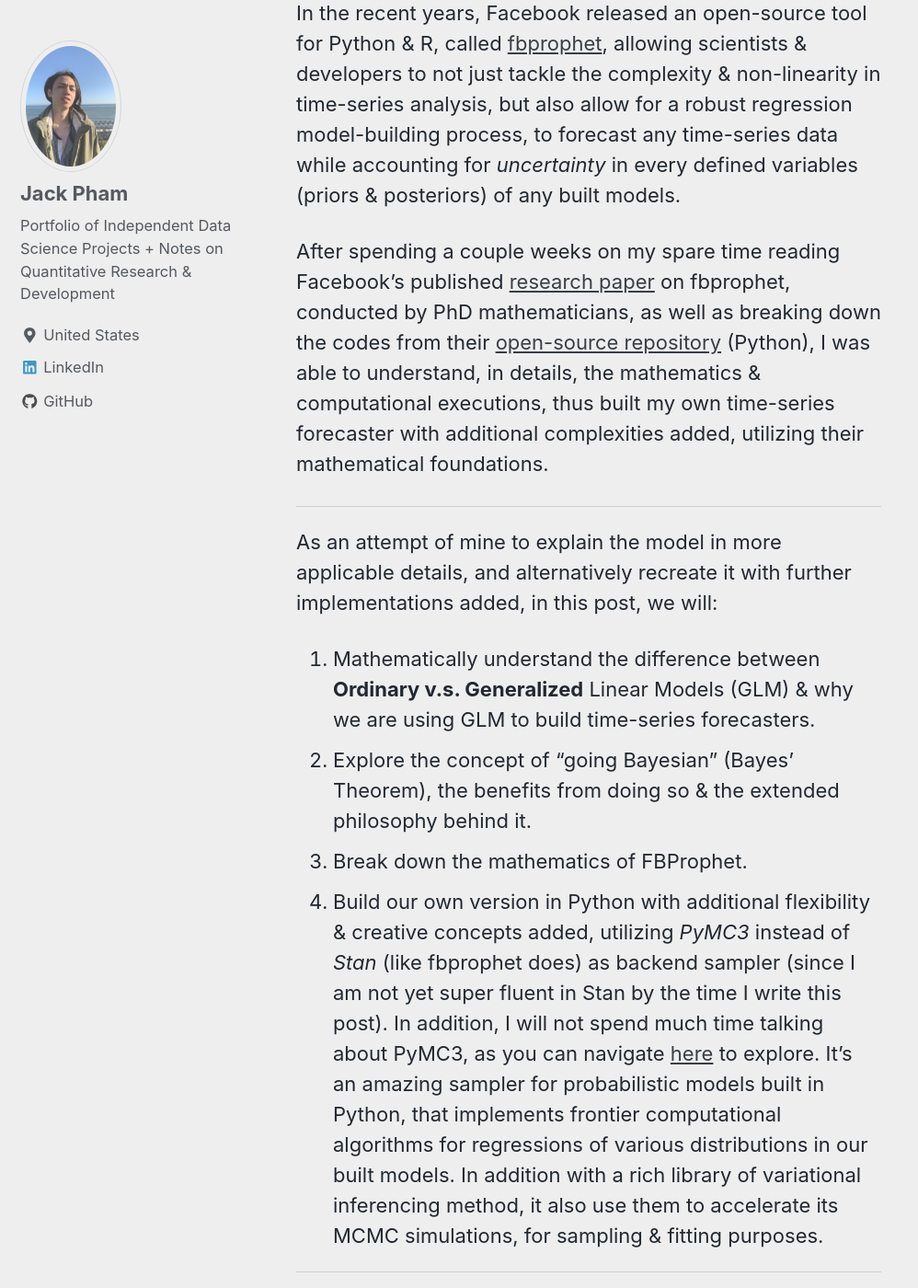
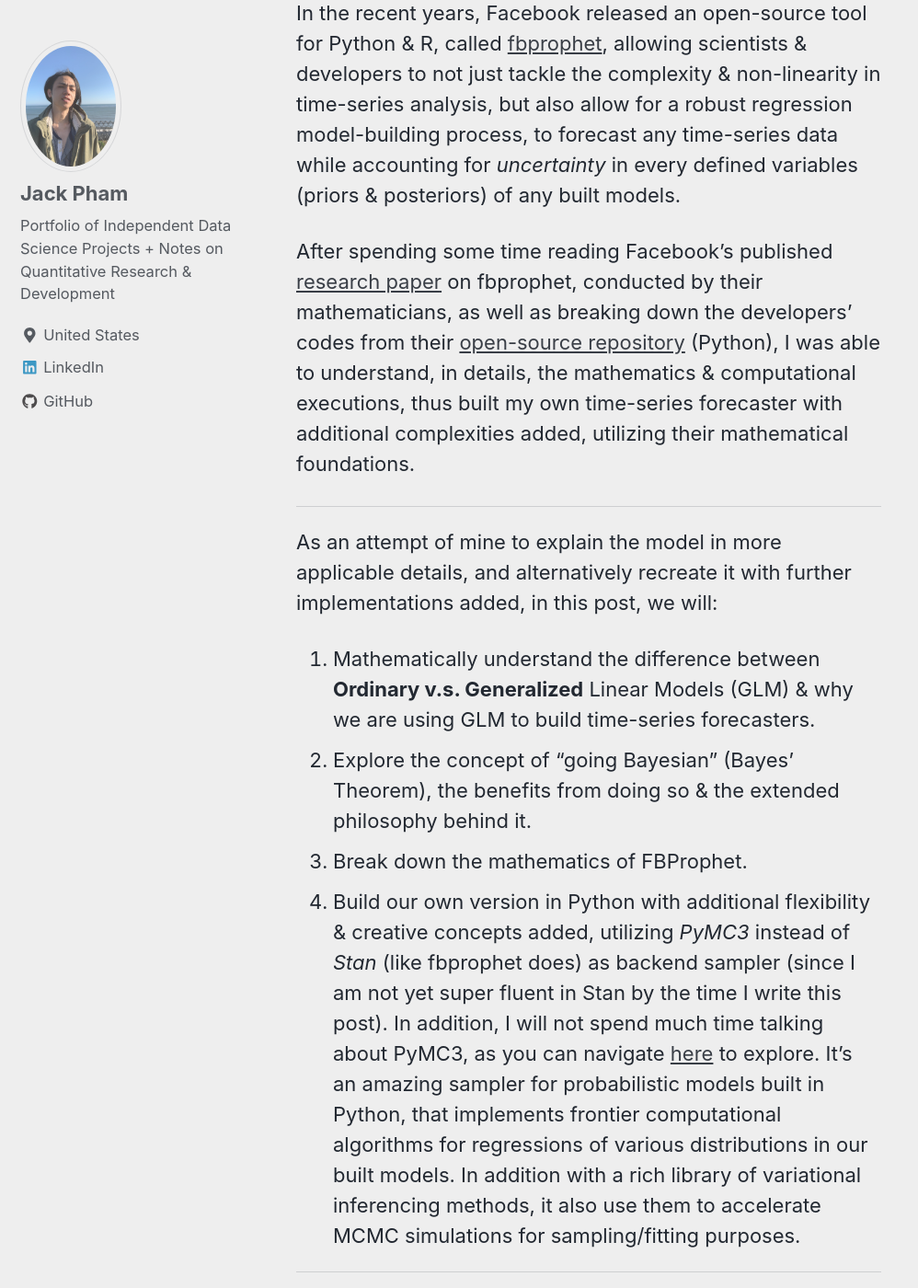
Before and after one commit to jp-quant/jp-quant.github.io, a Jekyll site: the page built from _posts/2020-09-18-fbprophet_bayesian_glm.md, in a window 1280 px wide and 1400 px high, scrolled down 774 px. Shown: the whole window at 92% size, without its empty margins (0-998 px from the left). Built offline with Jekyll 4.4.1, drawn with Linux system fonts in a browser that asks for light colours; nearby versions of some CDN libraries; formulas are drawn with MathJax 3.

Commit message:
glm updates

```diff
--- a/_posts/2020-09-18-fbprophet_bayesian_glm.md
+++ b/_posts/2020-09-18-fbprophet_bayesian_glm.md
@@ -13,8 +13,7 @@ classes: wide
 
 In the recent years, Facebook released an open-source tool for Python & R, called [fbprophet](https://facebook.github.io/prophet/), allowing scientists & developers to not just tackle the complexity & non-linearity in time-series analysis, but also allow for a robust regression model-building process, to forecast any time-series data while accounting for *uncertainty* in every defined variables (priors & posteriors) of any built models.
 
-
-After spending a couple weeks on my spare time reading Facebook's published [research paper](https://peerj.com/preprints/3190/) on fbprophet, conducted by PhD mathematicians, as well as breaking down the codes from their [open-source repository](https://github.com/facebook/prophet/tree/master/python) (Python), I was able to understand, in details, the mathematics & computational executions, thus built my own time-series forecaster with additional complexities added, utilizing their mathematical foundations.
+After spending some time reading Facebook's published [research paper](https://peerj.com/preprints/3190/) on fbprophet, conducted by their mathematicians, as well as breaking down the developers' codes from their [open-source repository](https://github.com/facebook/prophet/tree/master/python) (Python), I was able to understand, in details, the mathematics & computational executions, thus built my own time-series forecaster with additional complexities added, utilizing their mathematical foundations.
 
 ---
 As an attempt of mine to explain the model in more applicable details, and alternatively recreate it with further implementations added, in this post, we will:
@@ -22,58 +21,41 @@ As an attempt of mine to explain the model in more applicable details, and alter
 1. Mathematically understand the difference between **Ordinary v.s. Generalized** Linear Models (GLM) & why we are using GLM to build time-series forecasters.
 2. Explore the concept of "going Bayesian" (Bayes' Theorem), the benefits from doing so & the extended philosophy behind it.
 3. Break down the mathematics of FBProphet.
-4. Build our own version in Python with additional flexibility & creative concepts added, utilizing *PyMC3* instead of *Stan* (like fbprophet does) as backend sampler (since I am not yet super fluent in Stan by the time I write this post). In addition, I will not spend much time talking about PyMC3, as you can navigate [here](https://docs.pymc.io/) to explore. It's an amazing sampler for probabilistic models built in Python, that implements frontier computational algorithms for regressions of various distributions in our built models. In addition with a rich library of variational inferencing method, it also use them to accelerate its MCMC simulations, for sampling & fitting purposes.
+4. Build our own version in Python with additional flexibility & creative concepts added, utilizing *PyMC3* instead of *Stan* (like fbprophet does) as backend sampler (since I am not yet super fluent in Stan by the time I write this post). In addition, I will not spend much time talking about PyMC3, as you can navigate [here](https://docs.pymc.io/) to explore. It's an amazing sampler for probabilistic models built in Python, that implements frontier computational algorithms for regressions of various distributions in our built models. In addition with a rich library of variational inferencing methods, it also use them to accelerate MCMC simulations for sampling/fitting purposes.
 
 ---
 
 # 1. The Superiority of Generalized Linear Models
+
 Linearity is the foundational language that explains the totality of composition for any reality we are trying to model, as regression becomes the basis for the overarching factor-modeling technique in the modern data-driven world, especially neural network models in Machine Learning.
-
-
 
 However, the main difference between a regular ordinary linear regression model and a generalized one falls under the concept of **symmetry & normality**, a *theoretical* zero-sum framework towards reality as a whole (not as what we observed incrementally through time).
 
-
-
 The intuition, as I summarize below, is best explained by this [Wikipedia page](https://en.wikipedia.org/wiki/Generalized_linear_model#Maximum_likelihood  "Wikipedia page"):
-
-
 
 ---
 
 **Ordinary linear** regression predicts Y, the expected value of a given unknown quantity (the response variable, a random variable), as a linear combination of a set of observed values X's (predictors):
 
-
-
 $$Y = \sum \alpha_{i} X_{i}$$
-
-
 
 - This is **appropriate when the response variable can vary indefinitely in either direction**.
 - When asked about the distribution of such predicted values, we only need $$\mu$$ and $$\sigma$$ to describe the symmetric property of its deviation.
 
-
-
 However this is **not generally true when tackling problems from real-world data**, as such data typically are *not* normally distributed, as many exhibit certain properties aside from just skewness & kurtosis, but rather fatter tails or positively bounded, etc. For example (by Wiki):
 
-
-
->  -  *Suppose a linear prediction model learns from some data (perhaps primarily drawn from large beaches) that a 10 degree temperature decrease would lead to 1,000 fewer people visiting the beach. This model is unlikely to generalize well over different sized beaches.*
-
-
+> *Suppose a linear prediction model learns from some data (perhaps primarily drawn from large beaches) that a 10 degree temperature decrease would lead to 1,000 fewer people visiting the beach. This model is unlikely to generalize well over different sized beaches.*
 
 **Generalized linear** models cover all these situations by allowing for response variables that have arbitrary distributions (rather than simply normal distributions), and for an arbitrary function of the response variable (the link function) to vary linearly with the predicted values (rather than assuming that the response itself must vary linearly). For example (by Wiki):
 
-> The case above of predicted number of beach attendees would typically be modeled with a Poisson distribution and a log link, while the case of predicted probability of beach attendance would typically be modeled with a Bernoulli distribution (or binomial distribution, depending on exactly how the problem is phrased) and a log-odds (or logit) link function.
-
-
+> *The case above of predicted number of beach attendees would typically be modeled with a Poisson distribution and a log link, while the case of predicted probability of beach attendance would typically be modeled with a Bernoulli distribution (or binomial distribution, depending on exactly how the problem is phrased) and a log-odds (or logit) link function.*
 
 ---
 
 In short, a generalized linear model covers all possible ways of how different distributions of difference factors, abstract or real, can "hierarchically" impact the defined distribution of the observed. This allows us to tackle complex time-series problems, especially ones that exhibit non-linearity, while retain uncertainty in our models, as well as  not having to worry about data stationarity that classical time-series models, such as ARIMA, heavily rely on
 
+---
 
----
 # 2. Going Bayesian
 
 All Bayesian techniques & implementations in modern days, even in machine learning neural networks, are built from the beautiful statistical foundation pioneered by Thomas Bayes himself, back in the late 1700s, called **Bayes Theorem**:
@@ -81,7 +63,6 @@ All Bayesian techniques & implementations in modern days, even in machine learni
 $$ P(A \mid B) = \frac{P(A) P(B \mid A)}{P(B)}$$
 
 > **Interesting Fact**: Bayes never officially published such theorem but rather assumed it was intuitive. It was Laplace who later on wrote about it when, after stumbling on Bayes' publication, utilizing the theorem in his own mathematical work
-
 
 This approach of **modeling variables**, both the priors & posteriors, **as distributions** has not been heavily explored & implemented back then due to high computational demands. However, our accelerating technological advancement has allowed Bayesians to find themselves a vital role for data modelling approaches in modern days, especially in building neural network models.
 
@@ -105,12 +86,12 @@ Shortly put in details, implementation of Bayesian Statistics on time-series GLM
 
 We will demonstrate these implementations in this post.
 To summarize:
+
 - The **observable is the unknown** posterior, to which **conditionally dependent on the defined priors** beliefs, to which such **priors are updated to "fit" the observable** when new observable data arrive throughout time (hence variable t).
 
 The main **philosophy** behind Bayesian Statistics is that:
 > Our understanding of the **reality** we are trying to model through time, to predict its future values, **is never static & objective, but rather dynamic & conditionally sensitive to initial condition** (related with *chaos theory*, which we will save this for another post). Going Bayesian means we are accepting that **we will never know the full picture of reality completely**, and that **we can only infer from the data we collected so far of such reality to forecast its future values/states under compounded uncertainties**, as per defining all parameters & functions of our entire model hierarchically as distributions. This is much more superior than point estimates in classical models, even in Deep Machine Learning models, as it reflects much more on our reality & the mathematical logic in the prediction process of its future.
 
----
 # 3. The Mathematics behind FBProphet
 
 > **Disclosure**: The content below is somewhat a detailed summary, or rather a concise alternative explanation based on my personal understanding of fbprophet's GLM. If you want to check out the original published paper, click [here](https://peerj.com/preprints/3190/).
@@ -118,7 +99,7 @@ The main **philosophy** behind Bayesian Statistics is that:
 ---
 Starting with the model's overarching formula:
 
-### $$\boldsymbol{Y}(t) \sim [\boldsymbol{G}(t) \cdot(1 + \boldsymbol{S}_{m}(t)) +  \boldsymbol{S}_{a}(t)] \pm \boldsymbol{\epsilon}_{t}$$
+$$\boldsymbol{Y}(t) \sim [\boldsymbol{G}(t) \cdot(1 + \boldsymbol{S}_{m}(t)) +  \boldsymbol{S}_{a}(t)] \pm \boldsymbol{\epsilon}_{t}$$
 
 where, as **tensors** (except $$\boldsymbol{\epsilon}$$):
 
@@ -132,10 +113,8 @@ where, as **tensors** (except $$\boldsymbol{\epsilon}$$):
 
 - $$\boldsymbol{\epsilon}$$ = Unknown Errors (set as $$\sigma$$ of the observed by fbprophet)
 
+## Scaling timestamps to $$\boldsymbol{t}$$ (for "time-series"?)
 
----
-## Scaling timestamps to $$\boldsymbol{t}$$ (for "time-series"?)
----
 As we are obviously trying to build a predictive model on time-series data, which under our assumptions moving forward, being all real numbers, or, simply put, such data are numeric data (integers & floats). As time is basically the essence of our model-building, before we touch base on any components of our model, **we need to define a numeric transformation on a given array of timestamp instances (they are not numbers), that, the aftermath result from such transformation, sortedly retains the periodicity & frequency of the original sorted array of timestamps given**.
 
 There are many ways of approaching this while avoiding look-ahead bias. Some can define it as the integers field. I personally opt for the same method fbprophet employs, scaling it directly through min-max standardization, into a "Gaussian-like" bound (as I like to call it):
@@ -145,10 +124,10 @@ Given such array $$D$$ containing $$N$$ amount of timestamp instances,
 $$D = \begin{bmatrix} d_1 & d_2  &\cdots  & d_n \end{bmatrix}$$
 
 Algorithmically speaking (summarized):
+
 - When fitting, we perform standardization on such array $$D$$, view as $$D_{fit}$$, to obtain $$\boldsymbol{t}$$ as a numeric array of values between (0,1), such that $$\boldsymbol{t} = \frac{D - min(D)}{max(D) - min(D)}$$. Notice how such transformation cancels out our units and left us with purely numeric values, while capturing information of the timeframe we are working with.
 - When predicting, we use the fitted $$min(D)$$ & $$max(D)$$ values, aka the $$min(D_{fit})$$ & $$max(D_{fit})$$ above, to perform the exact same scaling procedure on any given array $$D$$, to which in predictive context viewed as $$D_{pred}$$. The resulted $$\boldsymbol{t}$$ values that are out of bound (0,1) represents stamps before (<0) or after (>1) the timeframe of data we fitted (the priors of our model on).
 
----
 ## Modeling Trend [$$\boldsymbol{G}(t)$$]
 
 Without worrying about their meanings at the moment, we first define **3 essential priors** for our trend model:
@@ -176,6 +155,7 @@ We now explore their relative meanings & dimensions in our trend model:
 - $$\boldsymbol{\delta}$$ [*N-Dimensional*] = Growth Rate Changepoints Adjustments
 
 Notice how while $$k$$ and $$m$$ are 1 dimensional, or simply as constants, $$\delta$$ is an $$N$$ dimensional variable, where such *integer* value $$N$$ is also a hyper-parameter, though not as important as scales (as advised by Facebook), for tuning.
+
 > Our $$\delta$$ here is somewhat similar to the commonly known concept in mathematics called *Dirac Delta* in differential equation, used to tackle problems with piece-wise regressions & step-functions.
 
 Before finalizing our trend model, we also need to define a couple last components, although **these will NOT be as priors with distributions needed to be sampled for fit** but rather **most of which are transformed variables**, being **calculation results using the defined priors & hyper-parameters** above. These are:
@@ -183,23 +163,23 @@ Before finalizing our trend model, we also need to define a couple last componen
 $$\boldsymbol{s}, A,\gamma$$
 
 > For every given $$\boldsymbol{t}$$ as the **numeric timesteps** of $$K$$ dimensional length, meaning there being K amount of timestamps given to fit or predict,
-
+>
 > $$\boldsymbol{t} =\begin{bmatrix} t_1 & t_2  &\cdots  & t_k \end{bmatrix}$$
-
+>
 > and $$\delta$$ of $$N$$ dimensional length, representing $$N$$ amount of changepoints occurring at values in $$\boldsymbol{t}$$, we subsequently compute those N changepoint values from $$\boldsymbol{t}$$, defined as $$\boldsymbol{s}$$, being N-dimensional as well, such that:
-
+>
 > For $$i = 1,2,...N$$, where $$s_i \in \boldsymbol{t}$$ and $$N \leq K$$, we define
-
+>
 > $$\boldsymbol{s} =\begin{bmatrix} s_1 & s_2  &\cdots  & s_n \end{bmatrix}$$
-
+>
 > We then compute the $$K$$ x $$N$$ matrix $$A$$, called the **Determining Matrix**, with **boolean entries as binaries** (1 = True, 0 = False):
-
+>
 > $$A_t = \begin{bmatrix} t_{1} \geq s_1  & t_{1} \geq s_2  & \dots  & t_{1} \geq s_n \\ t_{2} \geq s_1  & t_{2} \geq s_2  & \dots  & t_{2} \geq s_n \\ \vdots & \vdots & \ddots & \vdots \\ t_{k} \geq s_1  & t_{k} \geq s_2 & \dots & t_{k} \geq s_n \end{bmatrix}$$
-
+>
 > Lastly, from $$\delta$$ being the **changepoints adjustment for the growth rate**, we define a transformed variable:
-
+>
 > $$\gamma = -\boldsymbol{s} \delta$$
-
+>
 > Where $$\gamma$$ being the **changepoints adjustment for the growth offset**.
 
 ---
@@ -210,12 +190,12 @@ Now, finally, with all the defined components to model our $$\boldsymbol{G}(t)$$
 
 **Logistic Trend** (Non-Linear & Saturating Growth Applications)
 > $$G(\boldsymbol{t}) = \frac{C(\boldsymbol{t})}{1 + exp[-(k + A_{\boldsymbol{t}} \delta)(\boldsymbol{t} - (m + A_{\boldsymbol{t}} \gamma))]}$$
-
+>
 > Where $$C =$$ cap/maximum for logistic convergences/saturating point(s), which can be given (fbprophet's) or include in our model as a prior to fit.
 
 **Flat Trend** (for simplicity)
 > $$G(\boldsymbol{t}) = m \boldsymbol{1}_{\boldsymbol{t}}$$
-
+>
 > No changepoints incorporated, defined purely with a constant linear trend value as prior $$m$$ (or $$k$$) following the distribution $$\mathcal{N}(0,\theta)$$, or $$\mathcal{N}(0,5)$$ by default.
 
 ---
@@ -274,7 +254,6 @@ for title, f in zip(['Trend (Growth Rate + Growth Offset)','Growth Rate', 'Growt
 
 <img src="https://jp-quant.github.io/images/glm_bayesian/demo_1.png" style="background-color: white;">
 
----
 ### **Analysis & Explanations**
 
 Notice that where the defined $$N$$ amount of changepoints (*n_changepoints*) resulted in the N-dimensional $$\delta$$ tensor, dictating the "magnitudes" of our two terms, Growth Rate & Offsets, at those $$N$$ specific changepoints in the numeric timesteps $$\boldsymbol{t}$$, or simply at $$\boldsymbol{s}$$. Together, they additively combined to produce the predicted "trend" of the observed.
```
Also changed, not shown: other parts of _posts/2020-09-18-fbprophet_bayesian_glm.md (+2 -1 lines).
